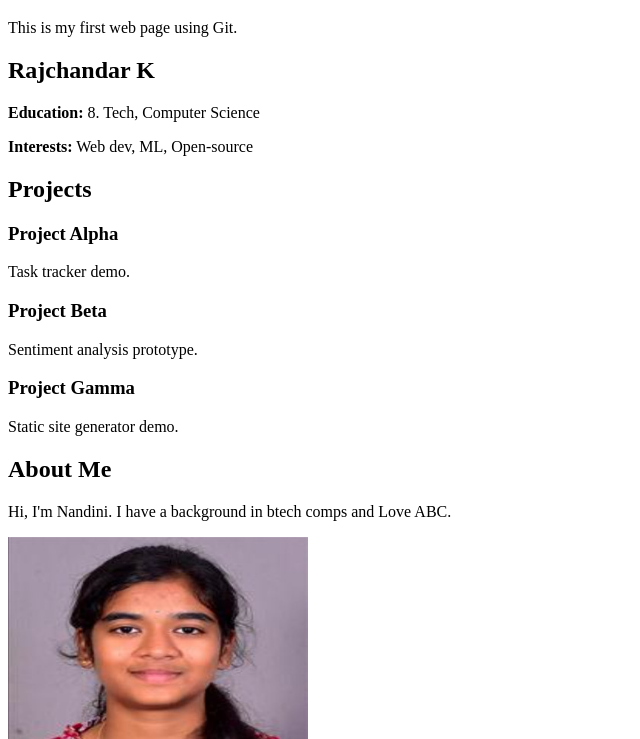
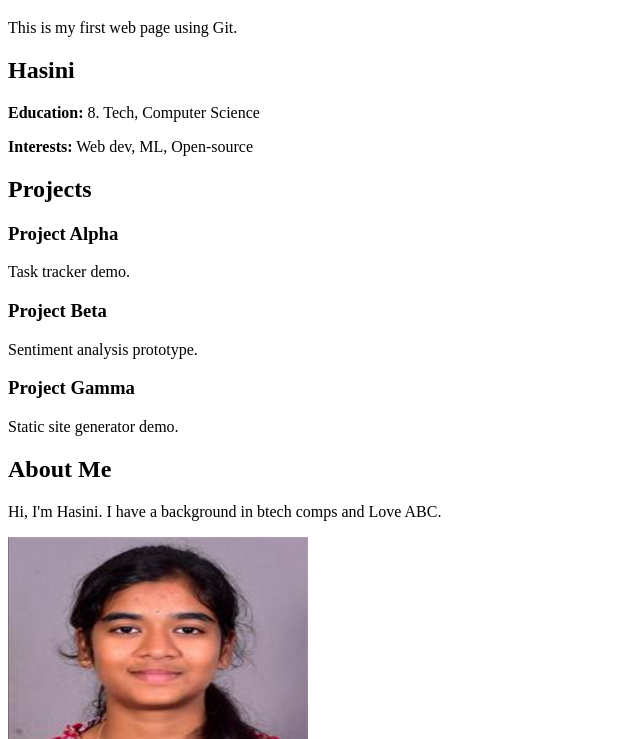
Before and after one commit to Hasini10G3/Myportfolio, a plain HTML site: page project.html in a window 1280 px wide. Shown: the part 61-800 px from the top of the page, without its empty margins (0-640 px from the left). Drawn offline with Linux system fonts and the light colour scheme.

Commit message:
Added project.html and linked it to index.html

```diff
--- a/project.html
+++ b/project.html
@@ -6,7 +6,7 @@
 <p>This is my first web page using Git.</p>
 </body>
 <section id="about">
-<h1>Rajchandar K</h1>
+<h1>Hasini</h1>
 <p><strong>Education:</strong> 8. Tech, Computer Science</p>
 <p><strong>Interests:</strong> Web dev, ML, Open-source</p>
 </section>
@@ -18,7 +18,7 @@
 </section>
 <section id="about">
 <h2>About Me</h2>
-<p>Hi, I'm Nandini. I have a background in btech comps and Love ABC.</p>
+<p>Hi, I'm Hasini. I have a background in btech comps and Love ABC.</p>
 </section>
 <img src="hasini.jpg" alt="My Photo" width="300">
 </html>
```
Also changed, not shown: index.html (+1 -0 lines).
